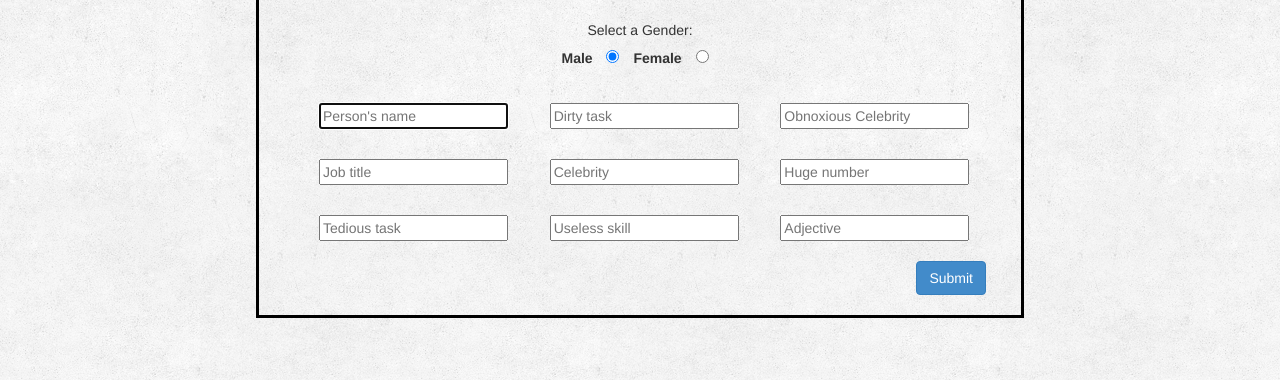
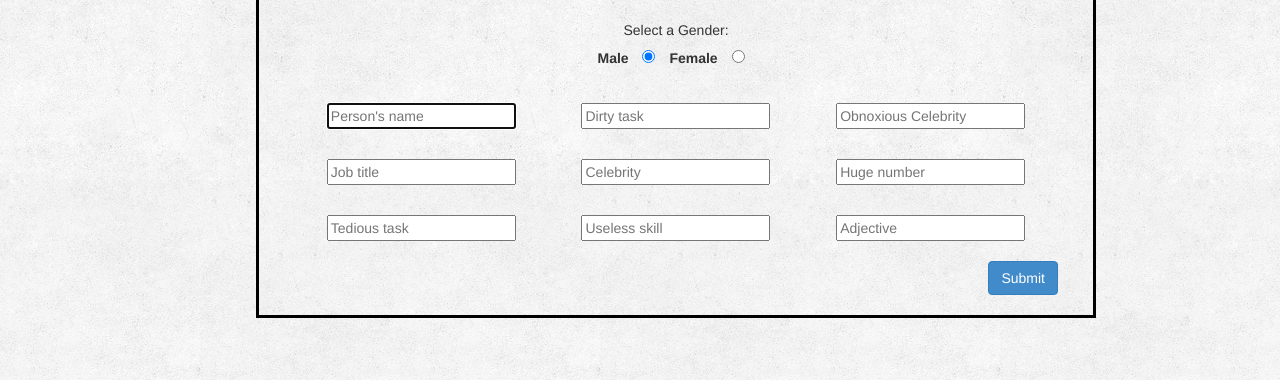
Before and after one commit to bhadreshpatel88/bhadreshpatel88.github.io, a plain HTML site: page mad-libs3.html in a window 1280 px wide. Shown: the part 420-800 px from the top of the page. Drawn offline with Linux system fonts and the light colour scheme.

Commit message:
adjusting width

```diff
--- a/css/styles.css
+++ b/css/styles.css
@@ -38,6 +38,7 @@ body {
 .mad-libs .madlibs-results { background-color: gray; color: white; padding: 4px; border-radius: 3px; text-decoration: none; }
 .mad-libs .generate-madlibs { line-height: 35px; }
 .mad-libs .libs-wrapper { position: relative; }
+.mad-libs .animate-page { width: 840px; }
 
 /* Animations */
 .animate-page {
```
Lines whose indentation alone changed are shown as unchanged.
